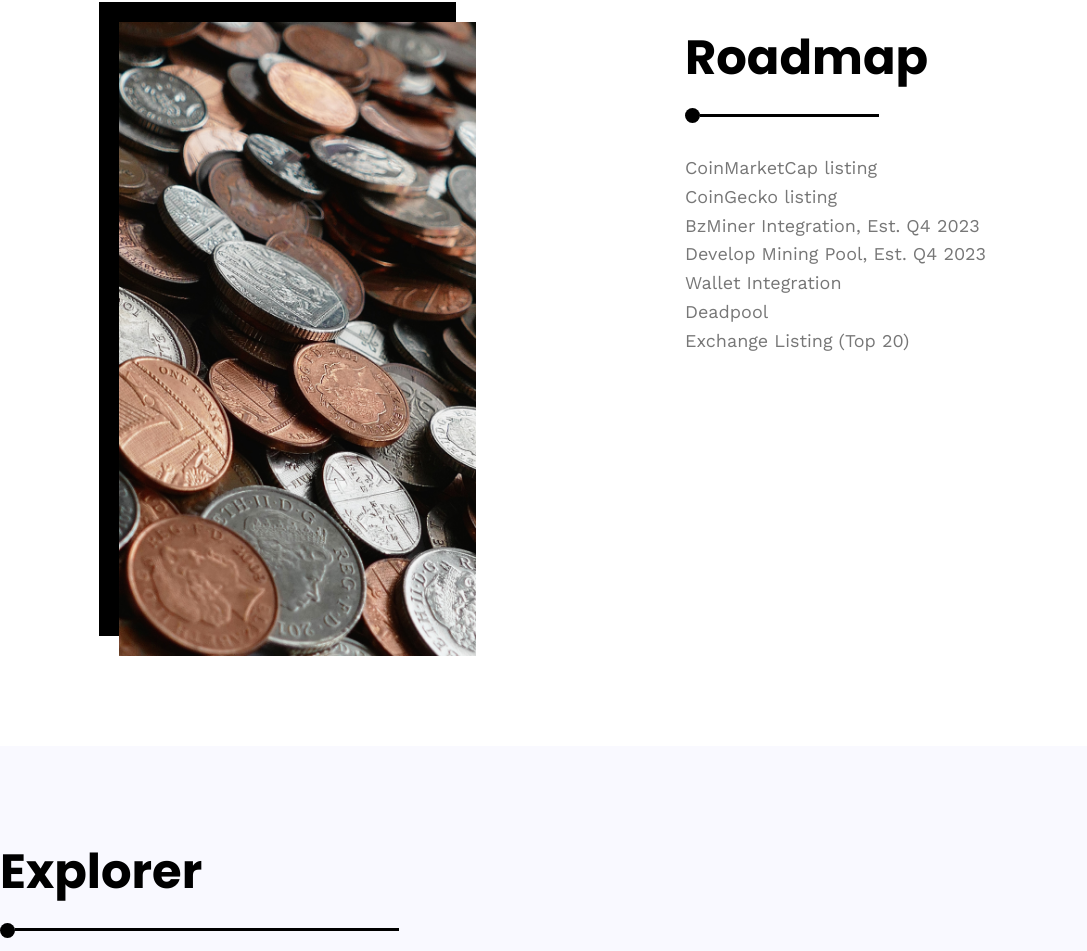
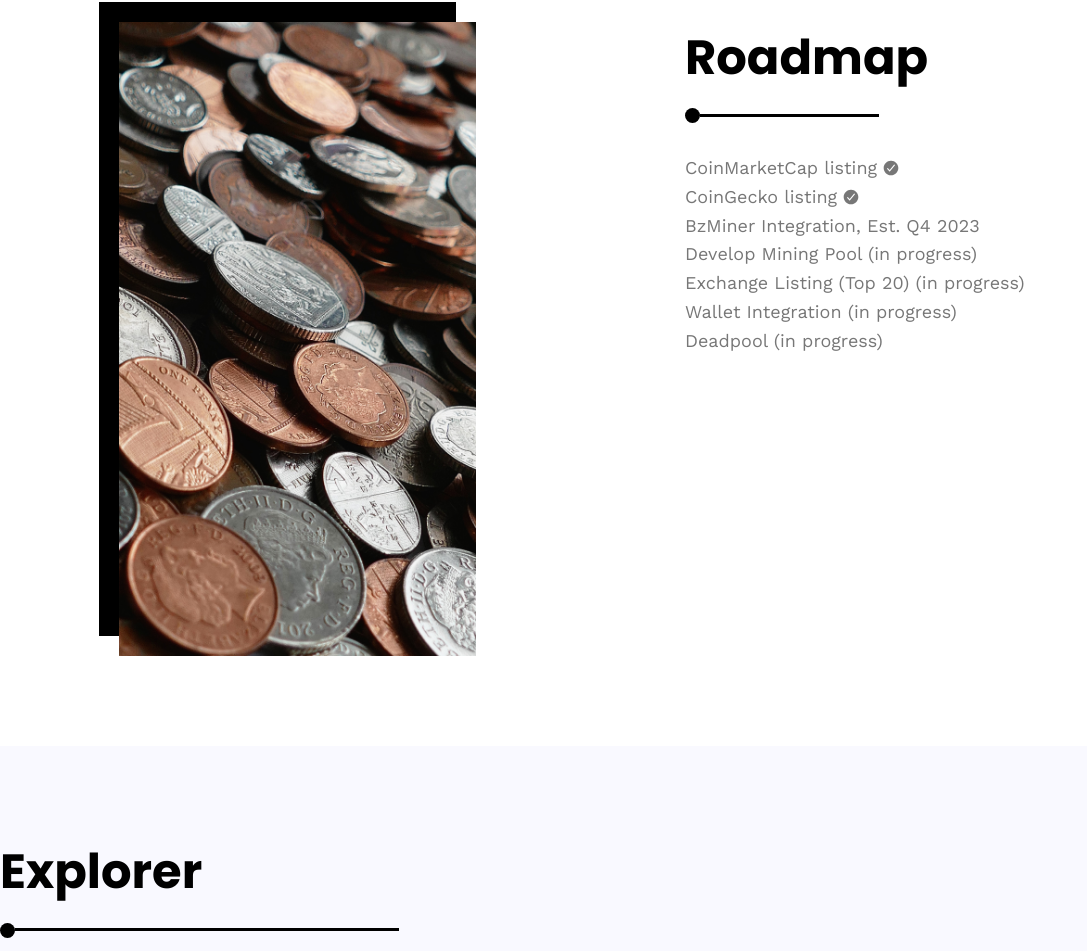
Before and after one commit to asma-mughal/frontend, a plain HTML site: page index.html in a window 1280 px wide. Shown: the part 2074-3025 px from the top of the page, without its empty margins (0-1087 px from the left). Drawn offline with nearby package versions, Linux system fonts and the light colour scheme.

Commit message:
mistakes

```diff
--- a/index.html
+++ b/index.html
@@ -127,13 +127,19 @@
         </div>
         <div class="bio-data">
           <h2 class="common-heading">Roadmap</h2>
-          <p>CoinMarketCap listing</p>
-          <p>CoinGecko listing</p>
+          <p style="display: flex; align-items: center;">
+            CoinMarketCap listing
+            <ion-icon name="checkmark-circle" style="margin-left: 5px;"></ion-icon>
+          </p>
+          <p style="display: flex; align-items: center;">
+            CoinGecko listing
+            <ion-icon name="checkmark-circle" style="margin-left: 5px;"></ion-icon>
+          </p>
           <p>BzMiner Integration, Est. Q4 2023</p>
-          <p>Develop Mining Pool, Est. Q4 2023</p>
-          <p>Wallet Integration</p>
-          <p>Deadpool</p>
-          <p>Exchange Listing (Top 20)</p>
+          <p>Develop Mining Pool (in progress)</p>
+          <p>Exchange Listing (Top 20) (in progress)</p>
+          <p>Wallet Integration (in progress)</p>
+          <p>Deadpool (in progress)</p>
 
 
         </div>
```
